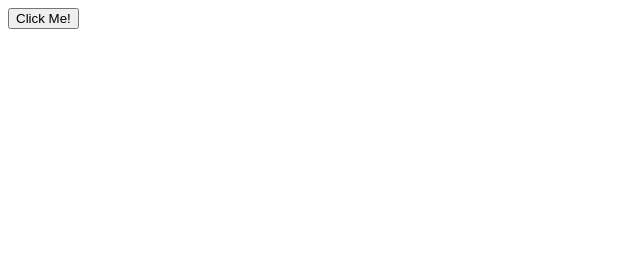
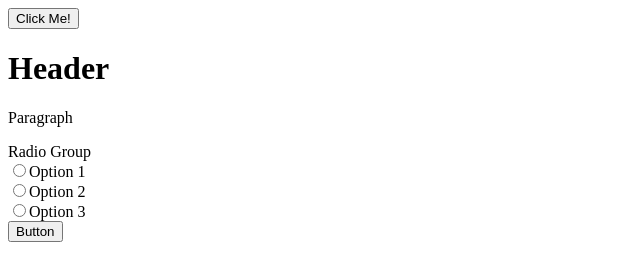
Before and after one commit to mbillat/EDPS_JS, a plain HTML site: page index.html in a window 1280 px wide. Shown: the whole page, without its empty margins (0-640 px from the left). Drawn offline with Linux system fonts and the light colour scheme.

Commit message:
Update index.html

```diff
--- a/index.html
+++ b/index.html
@@ -10,6 +10,18 @@
     <button onclick="revealMessage()">Click Me!</button>
     <p id="hiddenMessage" style="display: none";>Welcome to my Super Duper Cool Website!</p>
 
+<form id="rendered-form"><div class="rendered-form">
+    <div class=""><h1 access="false" id="control-5906615">Header</h1></div>
+    <div class=""><p access="false" id="control-6295659">Paragraph</p></div>
+    <div class="formbuilder-radio-group form-group field-radio-group-1622674513169"><label for="radio-group-1622674513169" class="formbuilder-radio-group-label">Radio Group</label><div class="radio-group">
+        <div class="formbuilder-radio"><input name="radio-group-1622674513169" access="false" id="radio-group-1622674513169-0" value="option-1" type="radio"><label for="radio-group-1622674513169-0">Option 1</label></div>
+        <div class="formbuilder-radio"><input name="radio-group-1622674513169" access="false" id="radio-group-1622674513169-1" value="option-2" type="radio"><label for="radio-group-1622674513169-1">Option 2</label></div>
+        <div class="formbuilder-radio"><input name="radio-group-1622674513169" access="false" id="radio-group-1622674513169-2" value="option-3" type="radio"><label for="radio-group-1622674513169-2">Option 3</label></div>
+        </div></div>
+    <div class="formbuilder-button form-group field-button-1622674526836"><button type="button" class="btn-default btn" name="button-1622674526836" access="false" style="default" id="button-1622674526836">Button</button></div>
+    </div></form>
+</script>
+
 </body>
 
 </html>
```
